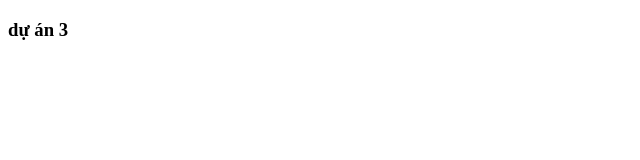
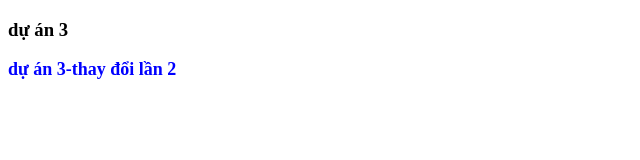
Before and after one commit to Toan-Luis/duan3, a plain HTML site: page index.html in a window 1280 px wide. Shown: the whole page, without its empty margins (0-640 px from the left). Drawn offline with Linux system fonts and the light colour scheme.

Commit message:
thay đổi lần 2

```diff
--- a/index.html
+++ b/index.html
@@ -7,5 +7,6 @@
 </head>
 <body>
     <h3>dự án 3</h3>
+    <h3 style="color:blue; font-size: large;">dự án 3-thay đổi lần 2</h3>
 </body>
 </html>
```
